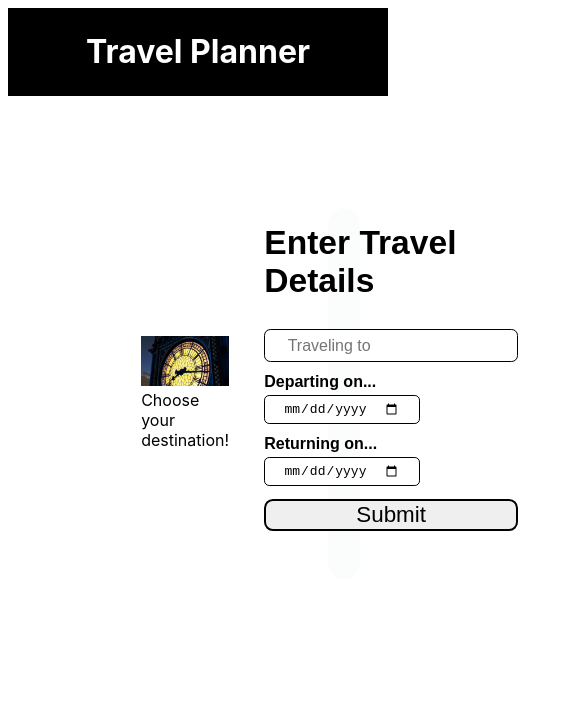
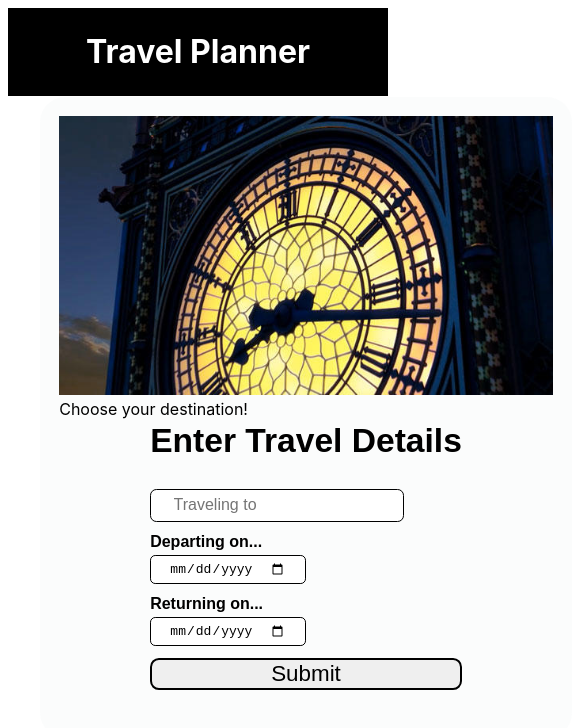
Before and after one commit to Zamio77/Travel-App, a website built with webpack: page src/client/views/index.html in a window 390 px wide. Shown: the whole page, 572 px wide, since content can reach past the window. Built offline with nearby package versions, Linux system fonts and the light colour scheme; a web font is replaced by a local one.

Commit message:
Updating sections styling for adaptive screen
Updated the media screen to adapt to changes in screen size and make the app mobile friendly.

```diff
--- a/src/client/styles/section.scss
+++ b/src/client/styles/section.scss
@@ -1,4 +1,5 @@
-
+$flex-column: column;
+$margin: 7em 20em;
 
 .travel-card {
     display: flex;
@@ -6,7 +7,7 @@
     margin: 0 auto;
     align-items: center;
     justify-content: center;
-    margin: 7em 20em;
+    margin: $margin;
     border-radius: 25px;
     padding: 1em;
 }
@@ -65,3 +66,38 @@ label {
 .date-group {
     margin: 0.6em 0 0 0;
 }
+
+// Adding in styles for different media screen sizes
+
+
+@media screen and (max-width: 1300px) {
+    .travel-card {
+        flex-direction: $flex-column;
+        min-width: 700px;
+        margin: $margin;
+    }
+}
+
+@media screen and (max-width: 1050px) {
+    .travel-card {
+        flex-direction: $flex-column;
+        min-width: 500px;
+        margin: $margin;
+    }
+}
+
+@media screen and (max-width: 900px) {
+    .travel-card {
+        flex-direction: $flex-column;
+        min-width: 500px;
+        margin: 5em 10em;
+    }
+}
+
+@media screen and (max-width: 700px) {
+    .travel-card {
+        flex-direction: $flex-column;
+        min-width: 500px;
+        margin: 0em 2em;
+    }
+}
```
